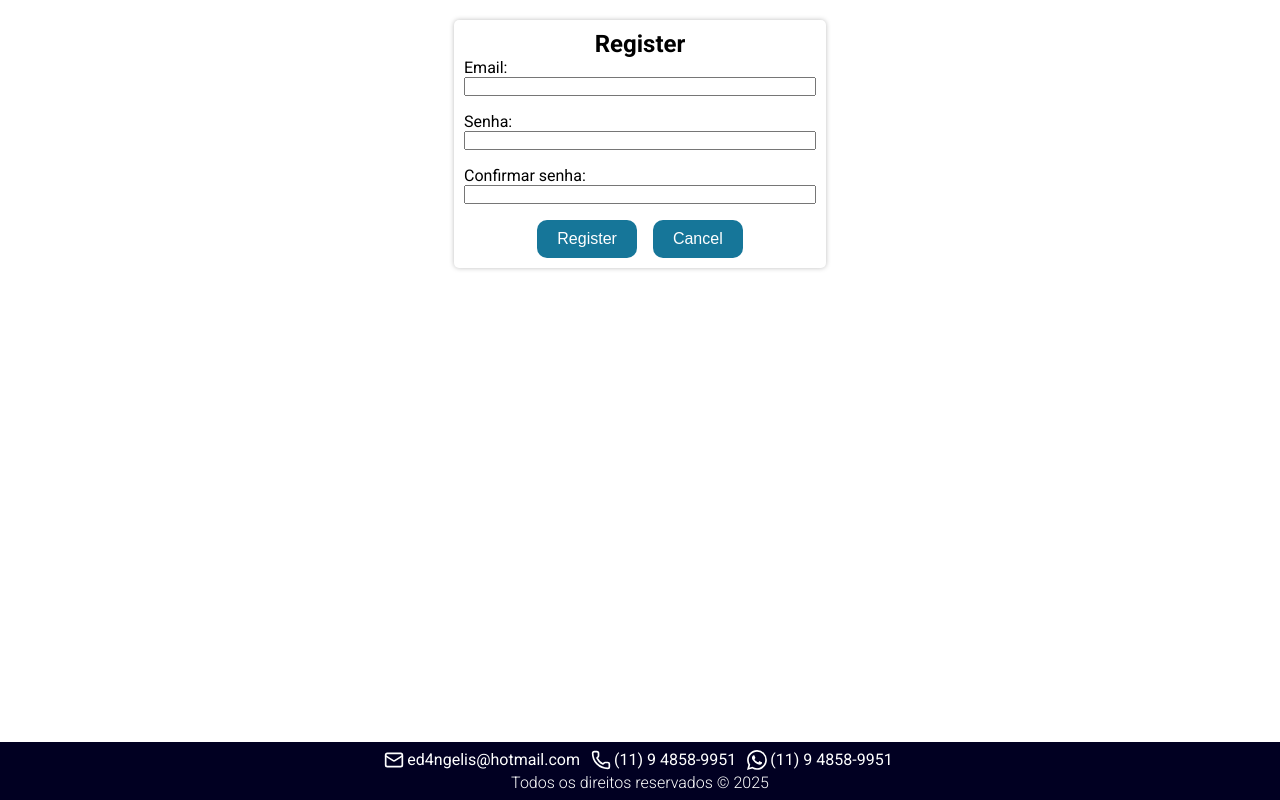
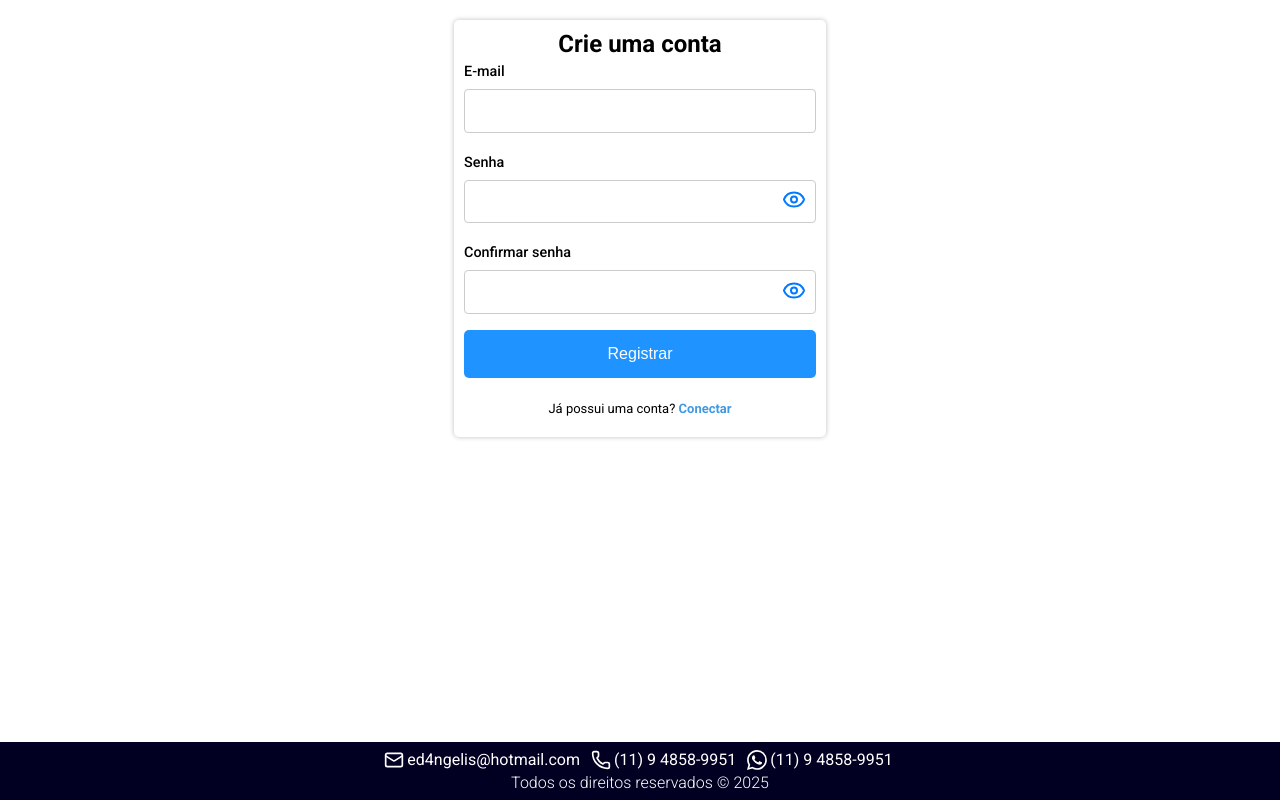
Before and after one commit to EdAngelis/auth-flow, a Next.js app: page /signout in a window 1280 px wide. Built offline with nearby package versions, Linux system fonts and the light colour scheme.

Commit message:
Update: register now uses custom components

```diff
--- a/app/signout/page.module.css
+++ b/app/signout/page.module.css
@@ -59,3 +59,28 @@
 .button:hover {
   background-color: var(--blue-700);
 }
+
+.signin {
+
+  width: 100%;
+  padding: 10px 0;
+
+  margin-top: 10px;
+
+  text-align: center;
+
+}
+
+.signin a {
+
+  font-size: small;
+  text-decoration: none;
+  color: black;
+
+}
+
+.signin strong {
+
+  color: var(--blue-400);
+
+}
--- a/app/signout/page.tsx
+++ b/app/signout/page.tsx
@@ -7,11 +7,19 @@ import { createUser } from "../../service/user.service";
 import { useRouter } from "next/navigation";
 import styles from "./page.module.css";
 import Form from "@/components/elements/form/form";
+import Label from "@/components/elements/label/label";
+import Input from "@/components/elements/input/input";
+import ErrorToast from "@/components/elements/errors/error";
+import { Button } from "@/components";
+import Link from "next/link";
+import Loader from "@/components/elements/loader/loader";
 
 export default function Register() {
+
   const router = useRouter();
   const [successMessage, setSuccessMessage] = useState("");
-  const [errorMessage, setErrorMessage] = useState("");
+  const [error, setError] = React.useState<string>('');
+  const [isLoading, setisLoading] = React.useState<boolean>(false);
 
   const validationSchema = Yup.object().shape({
     email: Yup.string()
@@ -40,7 +48,7 @@ export default function Register() {
 
   const onSubmit = async (data: any) => {
     setSuccessMessage("");
-    setErrorMessage("");
+    setError("");
 
     try {
       const result = await createUser({
@@ -58,7 +66,7 @@ export default function Register() {
       }
     } catch (error) {
       alert("Registration failed");
-      setErrorMessage("Registration failed. Please try again.");
+      setError("Registration failed. Please try again.");
     }
   };
 
@@ -66,38 +74,41 @@ export default function Register() {
     <main>
       <div className={styles.page}>
         <Form onSubmit={handleSubmit(onSubmit)}>
-          <h2 className={styles.title}>Register</h2>
+          <h2 className={styles.title}>Crie uma conta</h2>
 
           {successMessage && <p className={styles.success}>{successMessage}</p>}
-          {errorMessage && <p className={styles.error}>{errorMessage}</p>}
 
           <div className={styles.slot}>
-            <label>Email:</label>
-            <input type="email" {...register("email")} />
-            {errors.email && <p>{errors.email.message}</p>}
+            <Label text="E-mail" />
+            <Input register={register} name="email" type="email" />
+            {errors.email && <ErrorToast message={errors.email?.message} />}
           </div>
+
           <div className={styles.slot}>
-            <label>Senha:</label>
-            <input type="password" {...register("password")} />
-            {errors.password && <p>{errors.password.message}</p>}
+            <Label text="Senha" />
+            <Input register={register} name="password" type="password" />
+            {errors.password && <ErrorToast message={errors.password?.message} />}
           </div>
+
           <div className={styles.slot}>
-            <label>Confirmar senha:</label>
-            <input type="password" {...register("confirmPassword")} />
-            {errors.confirmPassword && <p>{errors.confirmPassword.message}</p>}
+            <Label text="Confirmar senha" />
+            <Input register={register} name="confirmPassword" type="password" />
+            {errors.confirmPassword && <ErrorToast message={errors.confirmPassword?.message} />}
+          </div>
+
+          <div style={{textAlign: 'center'}}>
+            {error && <ErrorToast message={error} />}
+            {isLoading && <Loader />}
           </div>
 
           <div className={styles.buttonList}>
-            <button type="submit" className={styles.button}>
-              Register
-            </button>
-            <button
-              type="button"
-              onClick={() => router.push("/")}
-              className={styles.button}
-            >
-              Cancel
-            </button>
+          <Button type="submit" size="full">
+            Registrar
+          </Button>
+          </div>
+
+          <div className={styles.signin}>
+            <Link href="/">Já possui uma conta? <strong>Conectar</strong></Link>
           </div>
         </Form>
       </div>
```
